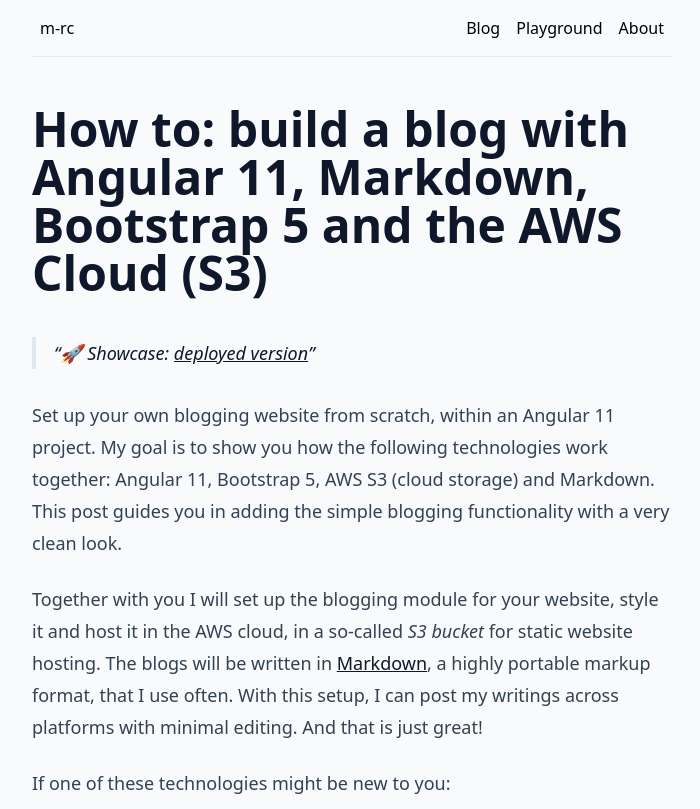
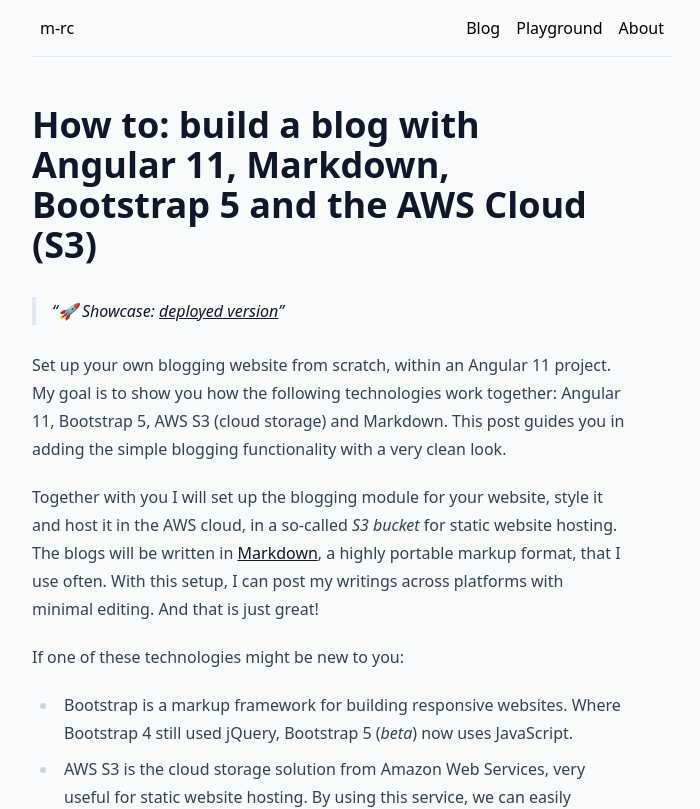
Before and after one commit to m-goos/m-rc, a Next.js app: page /blog/build-and-deploy-angular-markdown-blog-aws-s3 in a window 1280 px wide. Shown: the top 809 px of the page, without its empty margins (288-988 px from the left). Built offline with nearby package versions, Linux system fonts and the light colour scheme.

Commit message:
feat(layout): remove 'prose' style for screens above md size, fonts grow uncomfortably big otherwise

```diff
--- a/app/blog/(posts)/layout.tsx
+++ b/app/blog/(posts)/layout.tsx
@@ -4,7 +4,8 @@
   children: React.ReactNode;
 }) {
   return (
-    <article className="prose prose-sm md:prose-base lg:prose-lg prose-slate md:pt-4">
+    // responsive prose styling up to 'md'; after that, heading get really large (too large)
+    <article className="prose prose-sm md:prose-base prose-slate md:pt-4">
       {children}
     </article>
   );
```
